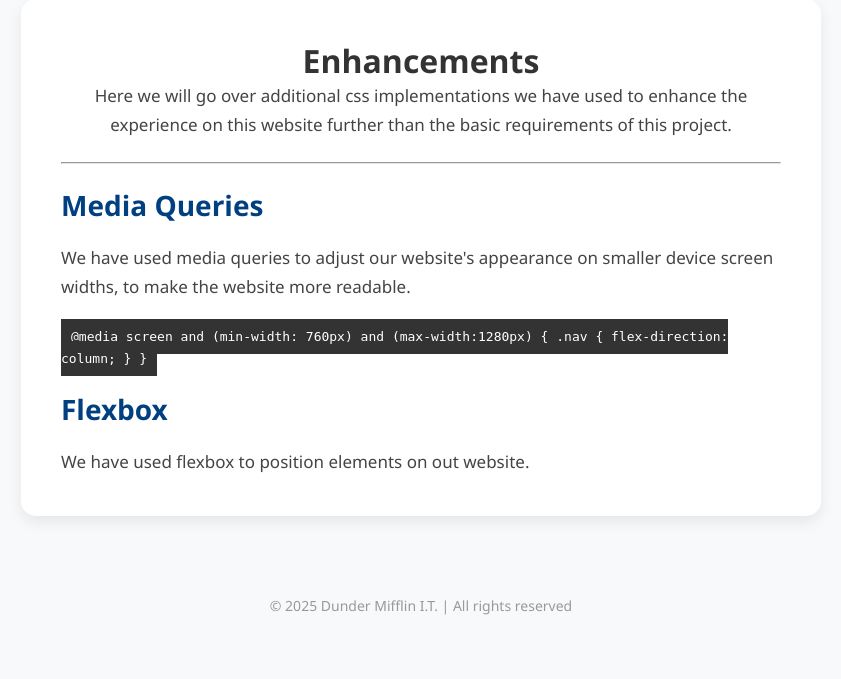
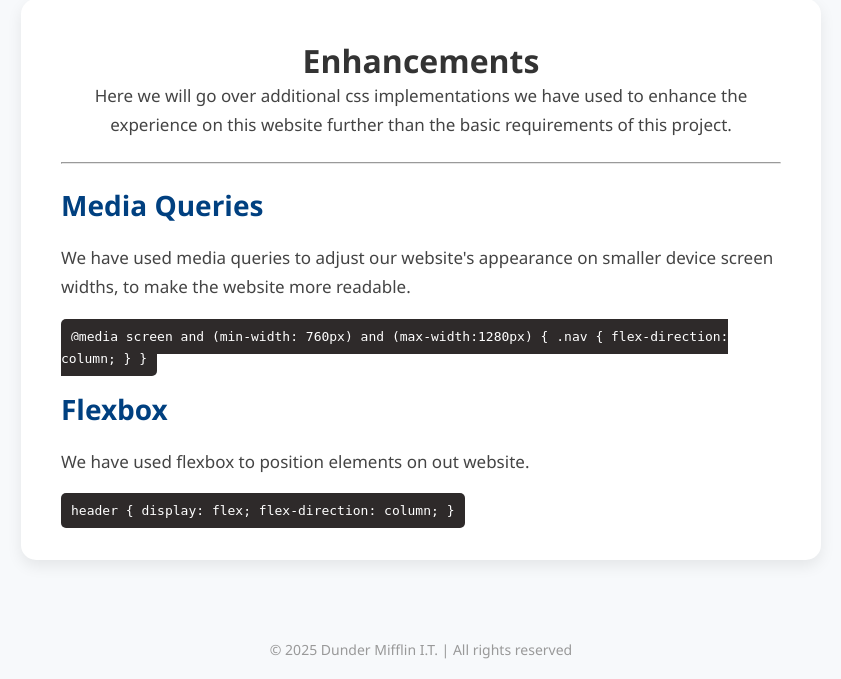
Before and after one commit to TravistyTrav/COS10032-Group-Assessments, a PHP site: page /enhancements.html in a window 1280 px wide. Shown: the part 361-1040 px from the top of the page, without its empty margins (219-1060 px from the left). Before the commit the page ends 976 px from the top, so only its background shows below. Run offline with PHP 8.4, Linux system fonts and the light colour scheme.

Commit message:
ultility classes

```diff
--- a/assign1/enhancements.html
+++ b/assign1/enhancements.html
@@ -39,6 +39,14 @@
     <br>
     <h2>Flexbox</h2>
     <p>We have used flexbox to position elements on out website.</p>
+    <br>
+    <code>
+      header {
+        display: flex;
+        flex-direction: column;
+      }
+    </code>
+    <br>
 
   </main>
   <footer>
--- a/assign1/index.html
+++ b/assign1/index.html
@@ -22,8 +22,8 @@
     <a href="index.html"><img src="images/dunder-mifflin-it-company.png" alt="Dunder Mifflin I.T. Company Logo"></a>
   </header>
   <main>
-    <h2>Welcome to Dunder Mifflin I.T.</h2>
-    <p>
+    <h2 class="text-center">Welcome to Dunder Mifflin I.T.</h2>
+    <p class="text-center">
       Dunder Mifflin I.T. is a cutting-edge provider of technology solutions committed to offering
       creative IT support and services. We assist companies in running more efficiently, securely,
       and intelligently through everything from network administration to software development.
--- a/assign1/styles/style.css
+++ b/assign1/styles/style.css
@@ -104,18 +104,6 @@ input {
 
 /* enhancements.html styles */
 
-.text-left {
-    text-align: left;
-}
-
-.text-center {
-    text-align: center;
-}
-
-.text-right {
-    text-align: right;
-}
-
 header {
     min-height: 40vh;
     background-image: url("./images/office-building.jpg");
@@ -132,7 +120,23 @@ hr {
 }
 
 code {
-    background-color: #333;
+    background-color: #2e2a2a;
     color: white;
     padding: 10px;
+
+    border-radius: 5px;
 }
+
+/* Utility Classes */
+
+.text-left {
+    text-align: left;
+}
+
+.text-center {
+    text-align: center;
+}
+
+.text-right {
+    text-align: right;
+}
```
